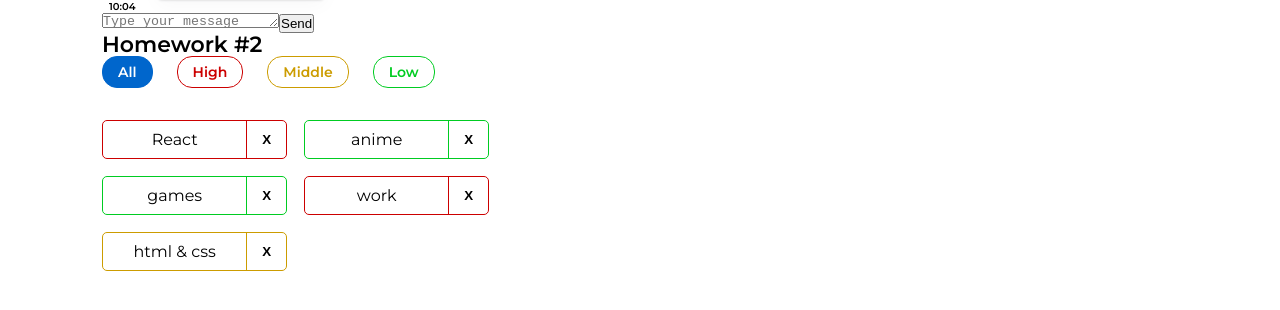
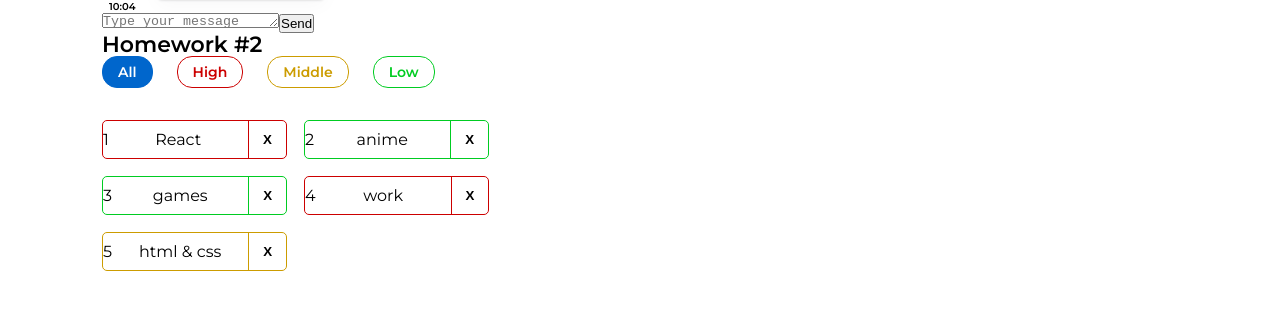
Before and after one commit to KarolinaEsepenok/dzIgnatNew, a React (Create React App) app: page / in a window 1280 px wide. Shown: the part 208-518 px from the top of the page. Built offline with nearby package versions, Linux system fonts and the light colour scheme.

Commit message:
commitHW2task

```diff
--- a/src/s2-homeworks/hw02/affairs/affair/Affair.tsx
+++ b/src/s2-homeworks/hw02/affairs/affair/Affair.tsx
@@ -20,7 +20,7 @@ function Affair(props: AffairPropsType) {
         <div
             id={'hw2-affair-' + props.affair._id}
             className={affairClass}
-        >
+        >{props.affair._id}
             <div id={'hw2-name-' + props.affair._id} className={nameClass}>
                 {props.affair.name}
 
```
